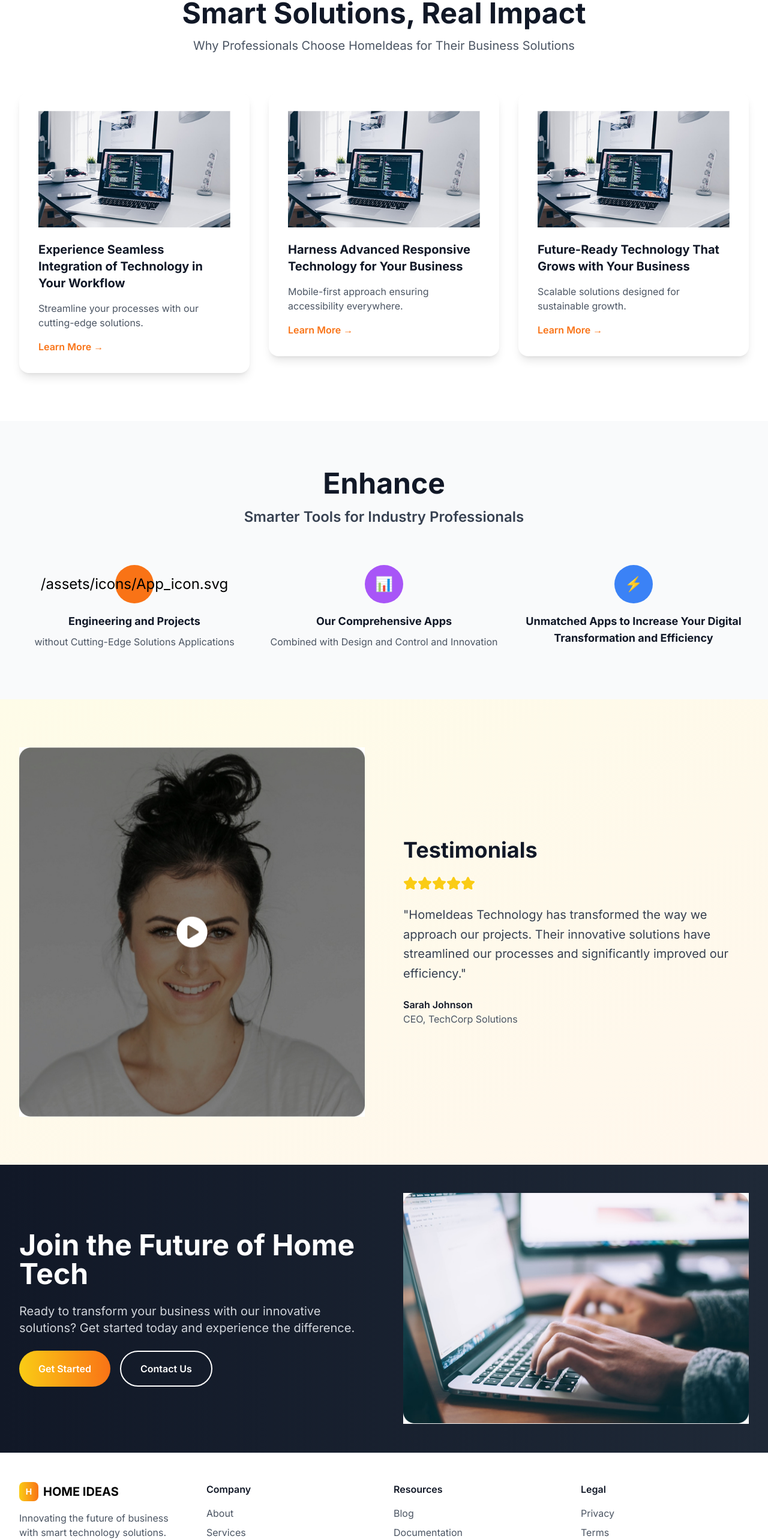
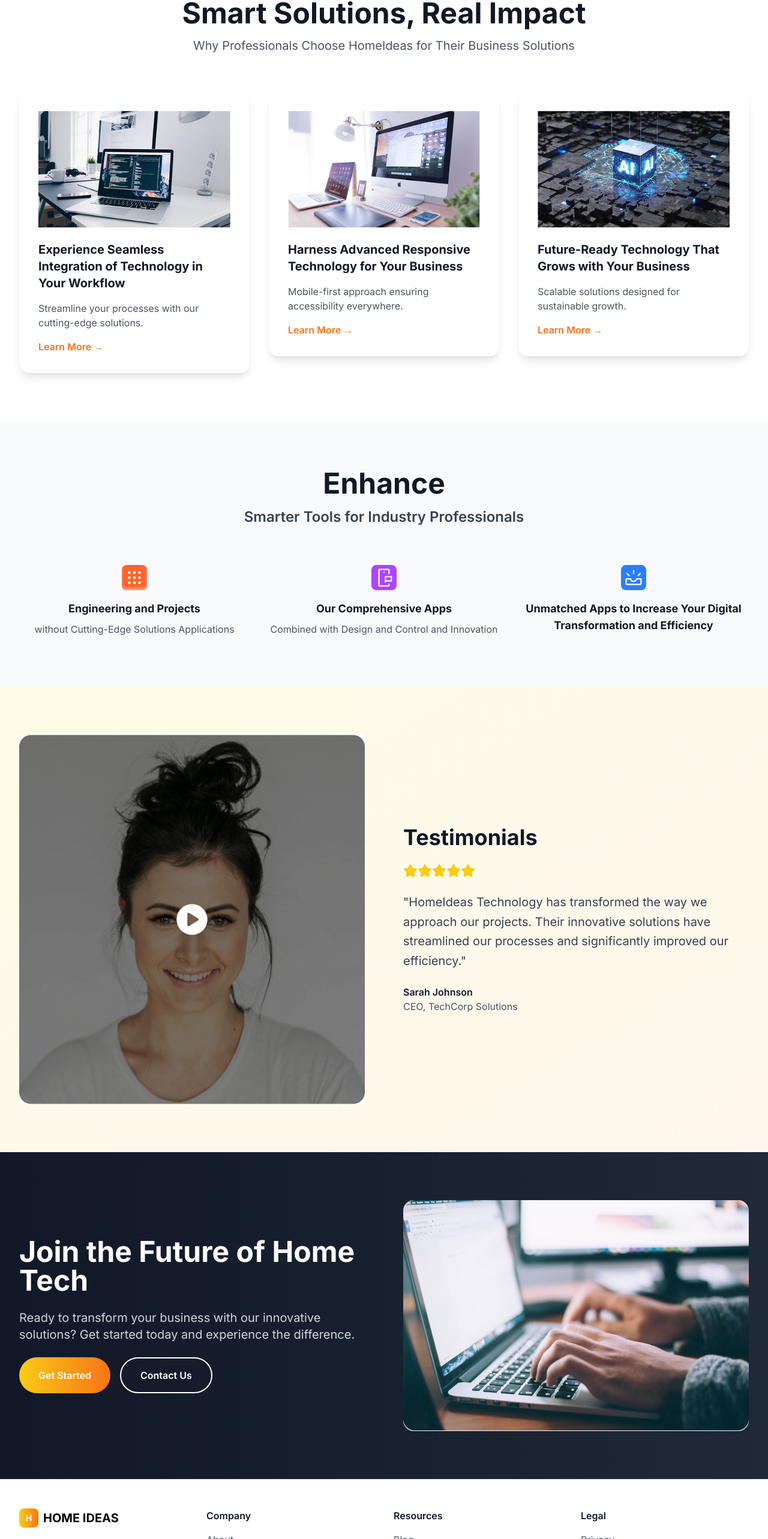
Before and after one commit to Sanjayuiux/homeideas, a Next.js app: page / in a window 1280 px wide. Shown: the part 2853-5419 px from the top of the page at 60% size. Built offline with nearby package versions, Linux system fonts and the light colour scheme.

Commit message:
update images path on smart solution and smart tools section

```diff
--- a/src/app/page.tsx
+++ b/src/app/page.tsx
@@ -183,24 +183,24 @@ export default function HomePage() {
               {[
                 {
                   title: "Experience Seamless Integration of Technology in Your Workflow",
-                  image: "💻",
+                  image: "/assets/images/b1.jpg",
                   description: "Streamline your processes with our cutting-edge solutions."
                 },
                 {
                   title: "Harness Advanced Responsive Technology for Your Business",
-                  image: "📱",
+                  image: "/assets/images/b2.jpg",
                   description: "Mobile-first approach ensuring accessibility everywhere."
                 },
                 {
                   title: "Future-Ready Technology That Grows with Your Business",
-                  image: "🚀",
+                  image: "/assets/images/b3.jpg",
                   description: "Scalable solutions designed for sustainable growth."
                 }
               ].map((item, index) => (
                 <div key={index} className="group">
                   <div className="bg-white rounded-2xl p-8 shadow-lg hover:shadow-xl transition-all duration-300 transform hover:-translate-y-2">
                     <div className="w-full h-48 bg-gray-100 rounded-xl flex items-center justify-center mb-6">
-                      <img src='/assets/images/b1.jpg'/>
+                      <img src={`${item.image}`}/>
                     </div>
                     <h3 className="text-xl font-bold text-gray-900 mb-4 group-hover:text-orange-500 transition-colors">
                       {item.title}
@@ -235,21 +235,21 @@ export default function HomePage() {
                   color: "bg-orange-500"
                 },
                 {
-                  icon: "📊",
+                  icon: "/assets/icons/mobile.svg",
                   title: "Our Comprehensive Apps",
                   subtitle: "Combined with Design and Control and Innovation",
                   color: "bg-purple-500"
                 },
                 {
-                  icon: "⚡",
+                  icon: "/assets/icons/dropbox.svg",
                   title: "Unmatched Apps to Increase Your Digital Transformation and Efficiency",
                   subtitle: "",
                   color: "bg-blue-500"
                 }
               ].map((item, index) => (
                 <div key={index} className="text-center">
-                  <div className={`w-16 h-16 ${item.color} rounded-full flex items-center justify-center mx-auto mb-4`}>
-                    <span className="text-2xl">{item.icon}</span>
+                  <div className={`flex items-center justify-center mx-auto mb-4`}>
+                    <img src={item.icon} alt="" />
                   </div>
                   <h4 className="text-lg font-bold text-gray-900 mb-2">{item.title}</h4>
                   {item.subtitle && <p className="text-gray-600">{item.subtitle}</p>}
@@ -306,9 +306,9 @@ export default function HomePage() {
                 </div>
               </div>
               <div className="relative">
-                <div className="w-full h-80 bg-gray-700 rounded-2xl flex items-center justify-center">
+                <div className="w-full object-cover h-full bg-gray-700 rounded-2xl flex items-center justify-center">
                   <div className="text-6xl">
-                    <img src='/assets/images/cta.jpg'/>
+                    <img src='/assets/images/cta.jpg' className='rounded-[18px]'/>
                   </div>
                 </div>
               </div>
```
